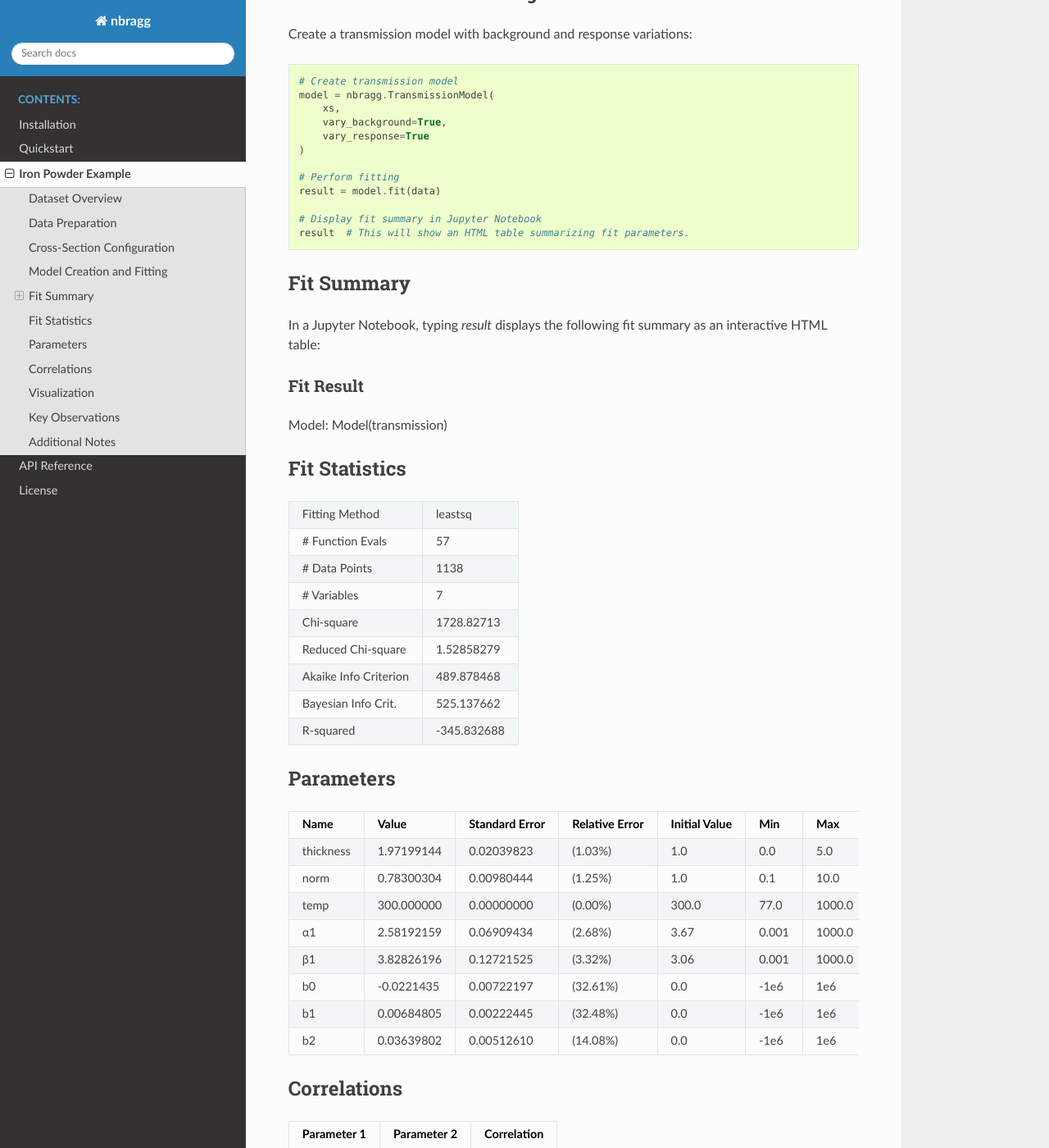
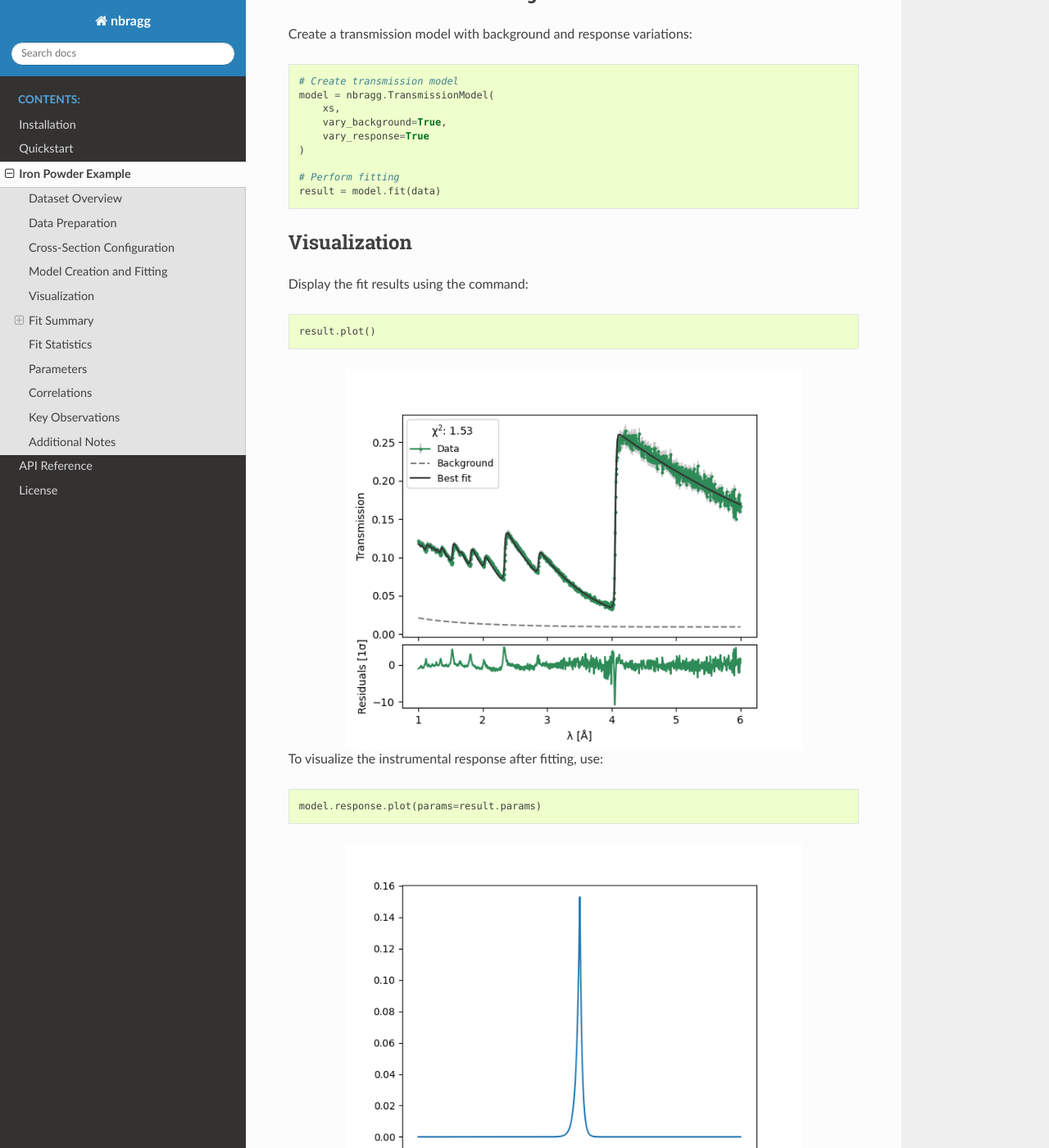
Before and after one commit to TsvikiHirsh/nbragg, a Sphinx documentation site: the page built from docs/source/examples/iron_powder.rst, in a window 1280 px wide and 1400 px high, scrolled down 2026 px. Shown: the whole window at 82% size. Built offline with Sphinx 7.4.7 and the Read the Docs theme 3.1.0, drawn with Linux system fonts in a browser that asks for light colours; some of the changed text lies outside the part shown.

Commit message:
add response to documentation

```diff
--- a/docs/source/examples/iron_powder.rst
+++ b/docs/source/examples/iron_powder.rst
@@ -26,7 +26,6 @@ First, load the transmission data and use the `.plot` method to plot and inspect
    :width: 80%
    :align: center
 
-
 The user can also inspect the data in a table format by calling:
 
 .. code-block:: python
@@ -47,11 +46,10 @@ The user can also inspect the data in a table format by calling:
 |  4 | 0.518680    | 0.148369 | 0.004451|
 +----+-------------+----------+---------+
 
-
 Cross-Section Configuration
 ---------------------------
 
-We'll use the NCrystal cross-section for alpha-iron and use the `.plot` method to visualize the cross section:
+We'll use the NCrystal cross-section for alpha-iron and use the `.plot` method to visualize the cross-section:
 
 .. code-block:: python
 
@@ -62,7 +60,6 @@ We'll use the NCrystal cross-section for alpha-iron and use the `.plot` method t
 .. image:: iron_powder_xs.png
    :width: 80%
    :align: center
-
 
 Model Creation and Fitting
 --------------------------
@@ -81,13 +78,36 @@ Create a transmission model with background and response variations:
     # Perform fitting
     result = model.fit(data)
 
-    # Display fit summary in Jupyter Notebook
-    result  # This will show an HTML table summarizing fit parameters.
+Visualization
+-------------
+
+Display the fit results using the command:
+
+.. code-block:: python
+
+    result.plot()
+
+.. image:: iron_powder_fit.png
+   :width: 80%
+   :align: center
+
+To visualize the instrumental response after fitting, use:
+
+.. code-block:: python
+
+    model.response.plot(params=result.params)
+
+.. image:: iron_powder_response.png
+   :width: 80%
+   :align: center
+
+
 
 Fit Summary
 -----------
 
 In a Jupyter Notebook, typing `result` displays the following fit summary as an interactive HTML table:
+
 
 Fit Result
 ==========
@@ -175,18 +195,6 @@ Correlations
 | α1             | b0             | -0.1071     |
 +----------------+----------------+-------------+
 
-Visualization
--------------
-
-Display the fit results using the command:
-
-.. code-block:: python
-
-    result.plot()
-
-.. image:: iron_powder_fit.png
-   :width: 80%
-   :align: center
 
 Key Observations
 ----------------
```
Also changed, not shown: docs/source/examples/iron_powder_response.png (added).
